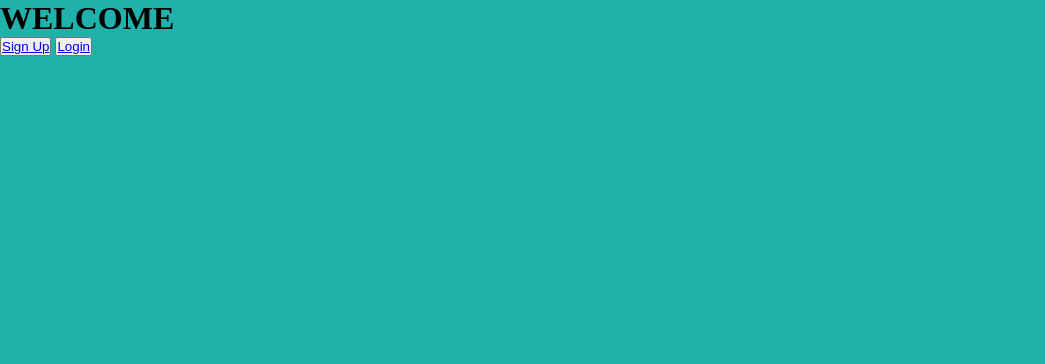
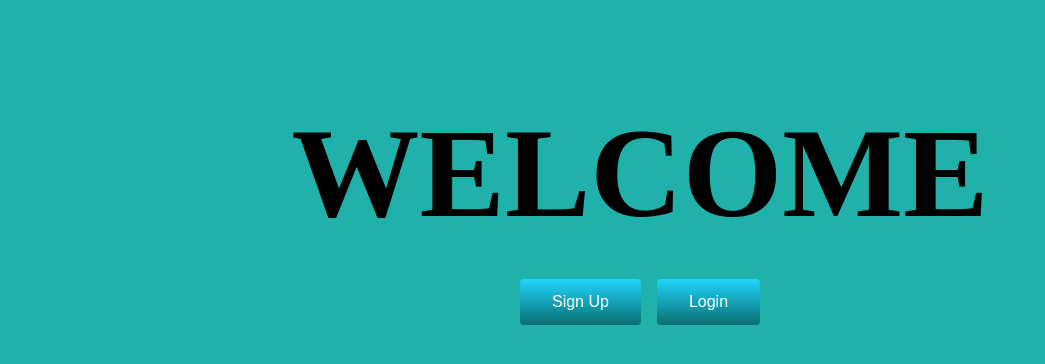
Before and after one commit to randy430e/social-website, a plain HTML site: page welcome.html in a window 1280 px wide. Shown: the whole page, without its empty margins (0-1045 px from the left). Drawn offline with Linux system fonts and the light colour scheme.

Commit message:
welcome page styling

```diff
--- a/style.css
+++ b/style.css
@@ -10,6 +10,85 @@
     background-position: center;
     background-size: cover;
     height: 100vh;
+}
+
+.content{
+    font-size: 4rem;
+    text-align: center;
+    position: relative;
+    top: 100px;
+}
+
+.signupBtn{
+    font-size: 1rem;
+    background-image: linear-gradient(to top, rgb(10, 112, 112) 0%, #21d4fd 100%);
+    padding: 14px 32px;
+    border: none;
+    border-radius: 4px;
+    margin-top: 2rem;
+    color: #fff;
+    cursor: pointer;
+    position: relative;
+    transition: all 0.35s;
+    outline: none;
+}
+
+.loginBtn{
+    font-size: 1rem;
+    background-image: linear-gradient(to top, rgb(10, 112, 112) 0%, #21d4fd 100%);
+    padding: 14px 32px;
+    border: none;
+    border-radius: 4px;
+    margin-top: 2rem;
+    color: #fff;
+    cursor: pointer;
+    position: relative;
+    transition: all 0.35s;
+    outline: none;
+}
+
+.signupBtn a{
+    position: relative;
+    z-index: 2;
+    color: #fff;
+    text-decoration: none;
+}
+
+.loginBtn a{
+    position: relative;
+    z-index: 2;
+    color: #fff;
+    text-decoration: none;
+}
+
+.signupBtn:after{
+    position: absolute;
+    content: '';
+    top: 0;
+    left: 0;
+    width: 0;
+    height: 100%;
+    background: blue;
+    border-radius: 4px;
+}
+
+.signupBtn:hover:after{
+    width: 100%;
+}
+
+.loginBtn:after{
+    position: absolute;
+    content: '';
+    top: 0;
+    left: 0;
+    width: 0;
+    height: 100%;
+    background: blue;
+    border-radius: 4px;
+}
+
+.loginBtn:hover:after{
+    width: 100%;
 }
 
 /*-----Home-----*/
```
